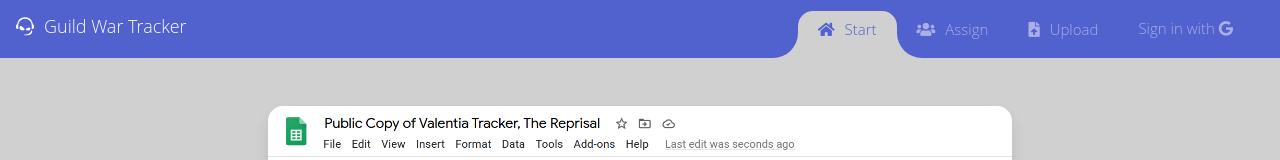
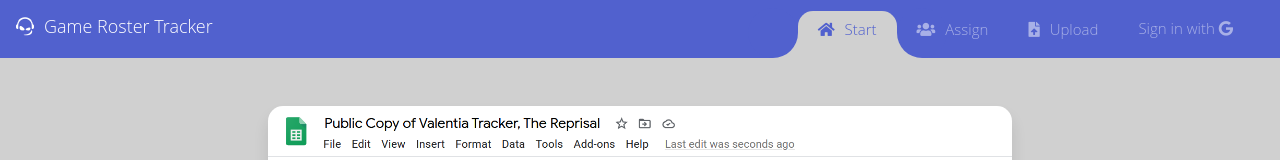
Before and after one commit to rezwanhaleem/game-roster-tracker, a React (Create React App) app: page / in a window 1280 px wide. Shown: the top 160 px of the page. Built offline with nearby package versions, Linux system fonts and the light colour scheme; no server answers.

Commit message:
Update Nav.js

```diff
--- a/src/components/Nav.js
+++ b/src/components/Nav.js
@@ -126,7 +126,7 @@ class Nav extends React.Component {
         };
         return (
             <nav className="Nav navbar navbar-expand-lg navbar-mainbg">
-                <div className="navbar-brand navbar-logo" ><i className="fab fa-teamspeak"></i>Guild War Tracker</div>
+                <div className="navbar-brand navbar-logo" ><i className="fab fa-teamspeak"></i>Game Roster Tracker</div>
                 <div className="collapse navbar-collapse" id="navbarSupportedContent">
                     <ul className="navbar-nav ml-auto">
                         <div className="hori-selector" style={horri}><div className="left"></div><div className="right"></div></div>
```
